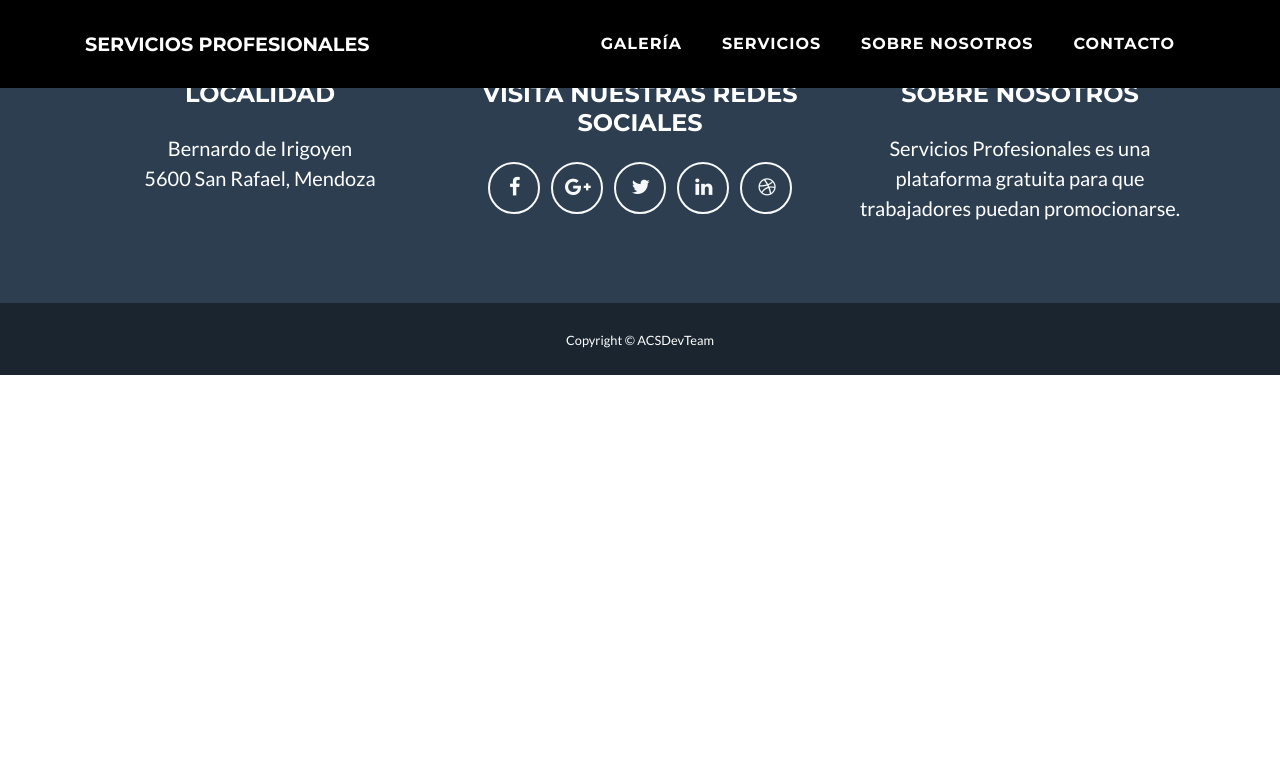
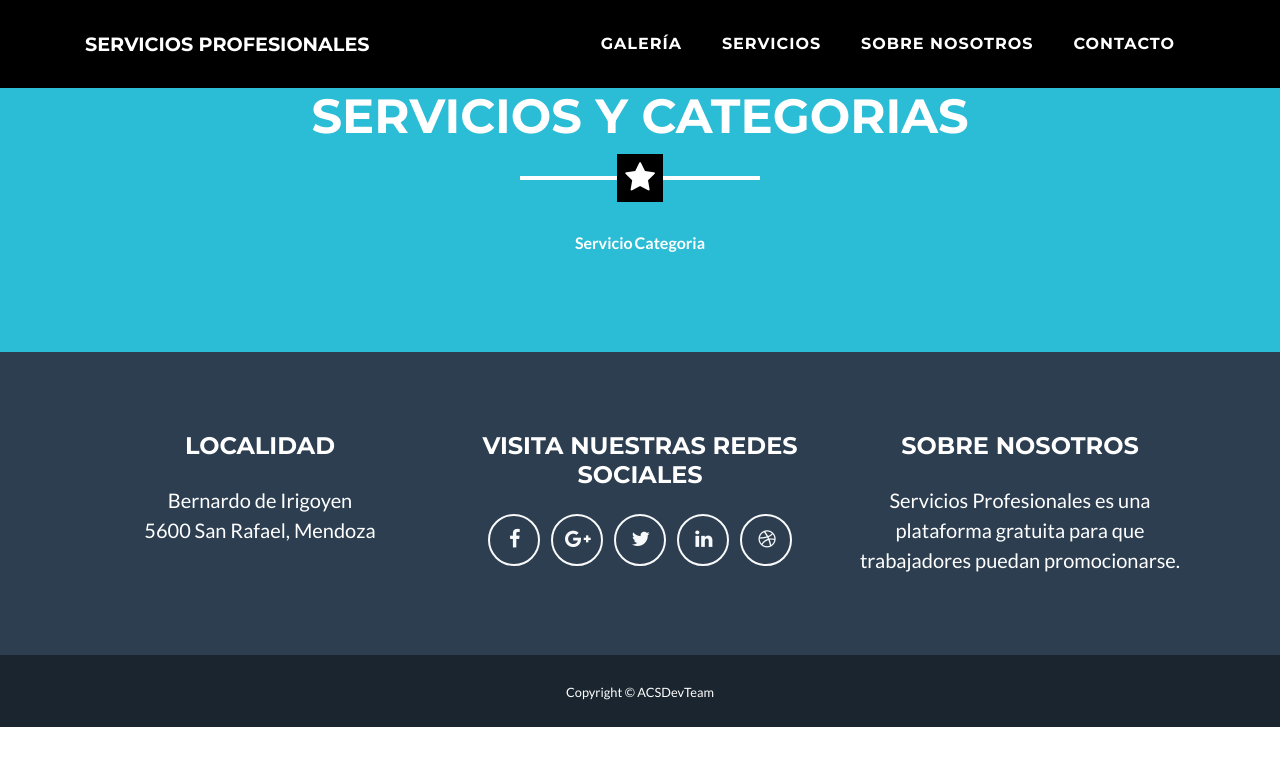
Before and after one commit to acs-um/ServiciosProfesionales, a Django app: template servicios_profesionales/servicios/templates/servicios/index.html in a window 1280 px wide. Shown: the top 766 px of the page. Run offline with Django 3.2, Linux system fonts and the light colour scheme; the template is opened without the code that fills it, so the values that code supplies are empty; parts of the project's set-up code (start-up, migrations or seed data) failed here and were passed over; some libraries are stand-ins or nearby versions.

Commit message:
Aumentado cantidad de caracteres en nombre de Categoria Creado template servicios Añadido redireccionamiento desde urls.py a views de servicios Creadas las views de Servicios Actualizado link del NAV a servicios

```diff
--- a/servicios_profesionales/Categorias/models.py
+++ b/servicios_profesionales/Categorias/models.py
@@ -2,7 +2,7 @@ from django.db import models
 
 # Create your models here
 class Categoria(models.Model):
-    name=models.CharField(max_length=20, help_text="Nombre de la Categoria")
+    name=models.CharField(max_length=45, help_text="Nombre de la Categoria")
     description = models.TextField(max_length=300, null=True)
 
     def __str__ (self):
--- a/servicios_profesionales/servicios/templates/servicios/index.html
+++ b/servicios_profesionales/servicios/templates/servicios/index.html
@@ -1,5 +1,28 @@
 {% extends 'base.html' %}
-{% load staticfiles %}
 {% block content %}
-
+<section class="bg-primary text-white mb-0" id="service">
+  <div class="container">
+    <h2 class="text-center text-uppercase text-white">Servicios y Categorias</h2>
+      <table align="center">
+    <hr class="star-light mb-5">
+    <div class="row">
+        <div class="col-lg-4" size="35">
+            <td><b>Servicio</b></td>
+        </div>
+        <div class="col-lg-4">
+            <td><b>Categoria</b></td>
+        </div>
+            {% for service in service_list %}
+            <tr>
+            <div class="col-lg-4 ml-auto">
+                <td><h5>{{ service.name }}</h5></td>
+            </div>
+            <div class="col-lg-4 mr-auto">
+                <td><small>{{ service.category }}</small></td>
+            </div>
+            {% endfor %}
+        </table>
+    </div>
+  </div>
+</section>
 {% endblock %}
--- a/servicios_profesionales/servicios/urls.py
+++ b/servicios_profesionales/servicios/urls.py
@@ -0,0 +1,7 @@
+from django.conf.urls import include, url
+from . import views
+
+urlpatterns = [
+    url(r'^$', views.index, name="all-services"),
+    #path('ingresar', views.signup, name = "SignUp"),
+]
--- a/servicios_profesionales/servicios_profesionales/urls.py
+++ b/servicios_profesionales/servicios_profesionales/urls.py
@@ -27,6 +27,6 @@ urlpatterns = [
     url(r'^media/(?P<path>.*)$', serve, {
             'document_root': settings.MEDIA_ROOT,
         }),
-   # url(r'^servicios/', include('servicios.urls')),
+    url(r'^servicios/', include('servicios.urls')),
     url(r'^$', TemplateView.as_view(template_name='index.html')),
 ]+ static(settings.STATIC_URL, document_root=settings.STATIC_ROOT)
--- a/servicios_profesionales/templates/servicios_profesionales/base.html
+++ b/servicios_profesionales/templates/servicios_profesionales/base.html
@@ -44,7 +44,7 @@
             <a class="nav-link py-3 px-0 px-lg-3 rounded js-scroll-trigger" href="#portfolio">Galería</a>
           </li>
           <li class="nav-item mx-0 mx-lg-1">
-            <a class="nav-link py-3 px-0 px-lg-3 rounded js-scroll-trigger" href="#">Servicios</a>
+            <a class="nav-link py-3 px-0 px-lg-3 rounded js-scroll-trigger" href="http://localhost:8000/servicios/">Servicios</a>
           </li>
           <li class="nav-item mx-0 mx-lg-1">
             <a class="nav-link py-3 px-0 px-lg-3 rounded js-scroll-trigger" href="#about">Sobre Nosotros</a>
```
Also changed, not shown: servicios_profesionales/servicios/views.py (+6 -1 lines).
